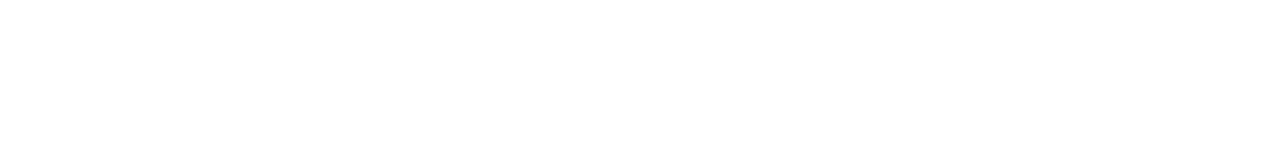
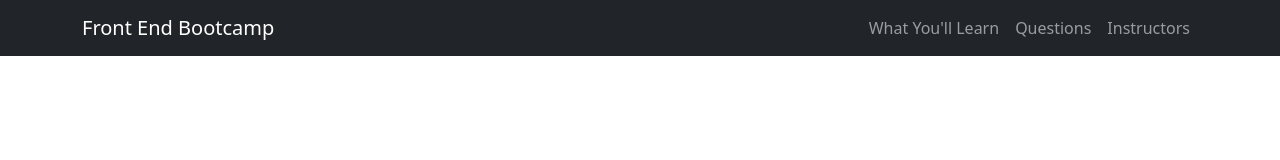
Before and after one commit to WebDevLex95/First-Bootstrap-Site, a plain HTML site: page index.html in a window 1280 px wide. Drawn offline with nearby package versions, Linux system fonts and the light colour scheme.

```diff
--- a/index.html
+++ b/index.html
@@ -4,9 +4,37 @@
     <meta charset="UTF-8">
     <meta http-equiv="X-UA-Compatible" content="IE=edge">
     <meta name="viewport" content="width=device-width, initial-scale=1.0">
-    <title>Document</title>
+    <link href="https://cdn.jsdelivr.net/npm/bootstrap@5.2.2/dist/css/bootstrap.min.css" rel="stylesheet" integrity="sha384-Zenh87qX5JnK2Jl0vWa8Ck2rdkQ2Bzep5IDxbcnCeuOxjzrPF/et3URy9Bv1WTRi" crossorigin="anonymous">
+    <link rel="stylesheet" href="style.css">
+    <title>Front End Bootcamp</title>
 </head>
 <body>
+    <nav class="navbar navbar-expand-lg bg-dark navbar-dark">
+        <div class="container">
+            <a href="#" class="navbar-brand">Front End Bootcamp</a>
+            <button class="navbar-toggler" type="button" data-bs-toggle="collapse" data-bs-target="#navmenu">
+                <span class="navbar-toggler-icon"></span>
+            </button>
 
+            <div class="collapse navbar-collapse" id="navmenu">
+                <ul class="navbar-nav ms-auto">
+                    <li class="nav-item">
+                        <a href="#Learn" class="nav-link"> What You'll Learn</a>
+                    </li>
+                    <li class="nav-item">
+                        <a href="#Questions" class="nav-link"> Questions</a>
+                    </li>
+                    <li class="nav-item">
+                        <a href="#Instructors" class="nav-link"> Instructors</a>
+                    </li>
+                </ul>
+            </div>
+
+        </div>
+
+    </nav>
+
+
+    <script src="https://cdn.jsdelivr.net/npm/bootstrap@5.2.2/dist/js/bootstrap.bundle.min.js" integrity="sha384-OERcA2EqjJCMA+/3y+gxIOqMEjwtxJY7qPCqsdltbNJuaOe923+mo//f6V8Qbsw3" crossorigin="anonymous"></script>
 </body>
 </html>
```
Also changed, not shown: style.css (added), 1 other file.
